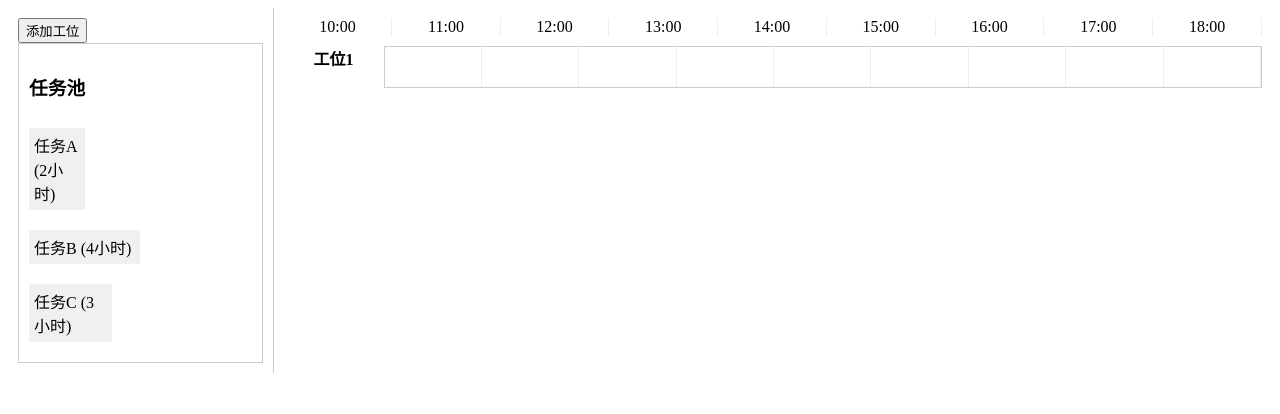
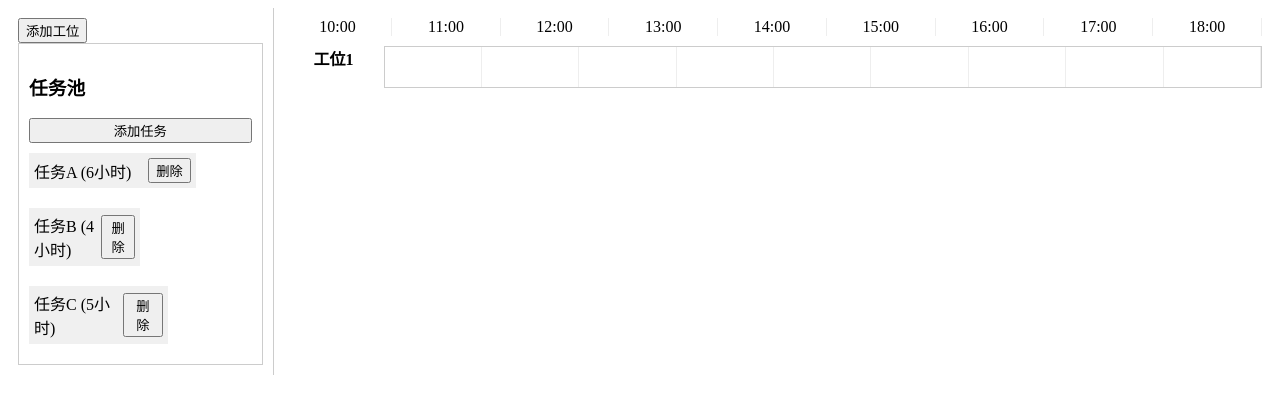
Before and after one commit to Ray-Soong/schedulesystem, a Vue app in the folder scheduler/: page / in a window 1280 px wide. Shown: the top 414 px of the page. Built offline with nearby package versions, Linux system fonts and the light colour scheme.

Commit message:
支持任务的添加和删除

```diff
--- a/scheduler/src/components/TaskPool.vue
+++ b/scheduler/src/components/TaskPool.vue
@@ -1,6 +1,7 @@
 <template>
   <div class="task-pool">
     <h3>任务池</h3>
+    <button @click="showAddTaskModal = true">添加任务</button>
     <div
       v-for="task in tasks"
       :key="task.id"
@@ -10,6 +11,23 @@
       @dragstart="onDragStart(task)"
     >
       {{ task.name }} ({{ task.hours }}小时)
+      <button @click="deleteTask(task.id)">删除</button>
+    </div>
+
+    <div v-if="showAddTaskModal" class="modal">
+      <div class="modal-content">
+        <h3>添加任务</h3>
+        <label>
+          任务名称:
+          <input v-model="newTask.name" type="text" />
+        </label>
+        <label>
+          任务时长:
+          <input v-model.number="newTask.hours" type="number" min="1" max="8" />
+        </label>
+        <button @click="addTask">确认</button>
+        <button @click="showAddTaskModal = false">取消</button>
+      </div>
     </div>
   </div>
 </template>
@@ -20,12 +38,33 @@ export default {
   props: {
     tasks: Array, // 从父组件接收任务列表
   },
+  data() {
+    return {
+      showAddTaskModal: false,
+      newTask: {
+        name: "",
+        hours: 1,
+      },
+    };
+  },
   methods: {
     onDragStart(task) {
       event.dataTransfer.setData("task", JSON.stringify(task));
     },
     taskWidth(hours) {
       return (hours / 8) * 100;
+    },
+    addTask() {
+      if (this.newTask.name && this.newTask.hours > 0 && this.newTask.hours <= 8) {
+        const newTask = { ...this.newTask, id: Date.now() };
+        this.$emit("add-task", newTask); // 向父组件传递任务
+        this.newTask.name = "";
+        this.newTask.hours = 1;
+        this.showAddTaskModal = false;
+      }
+    },
+    deleteTask(taskId) {
+      this.$emit("delete-task", taskId); // 通知父组件删除任务
     },
   },
 };
@@ -44,5 +83,24 @@ export default {
   background-color: #f0f0f0;
   cursor: move;
   box-sizing: border-box;
+  display: flex;
+  justify-content: space-between;
+  align-items: center;
+}
+.modal {
+  position: fixed;
+  top: 0;
+  left: 0;
+  width: 100%;
+  height: 100%;
+  background: rgba(0, 0, 0, 0.5);
+  display: flex;
+  justify-content: center;
+  align-items: center;
+}
+.modal-content {
+  background: white;
+  padding: 20px;
+  border-radius: 5px;
 }
 </style>
--- a/scheduler/src/components/TaskScheduler.vue
+++ b/scheduler/src/components/TaskScheduler.vue
@@ -2,7 +2,7 @@
   <div class="task-scheduler">
     <div class="left-panel">
       <AddWorkstationButton @add-workstation="addWorkstation" />
-      <TaskPool :tasks="tasks" />
+      <TaskPool :tasks="tasks" @add-task="addTask" @delete-task="deleteTask" />
     </div>
     <div class="right-panel">
       <WorkstationPool
@@ -24,9 +24,9 @@ export default {
   data() {
     return {
       tasks: [
-        { id: 1, name: "任务A", hours: 2 },
+        { id: 1, name: "任务A", hours: 6 },
         { id: 2, name: "任务B", hours: 4 },
-        { id: 3, name: "任务C", hours: 3 },
+        { id: 3, name: "任务C", hours: 5 },
       ],
       workstations: [
         { id: 1, name: "工位1", tasks: [] },
@@ -40,6 +40,12 @@ export default {
         name: name,
         tasks: [],
       });
+    },
+    addTask(task) {
+      this.tasks.push(task); // 添加任务到任务池
+    },
+    deleteTask(taskId) {
+      this.tasks = this.tasks.filter((task) => task.id !== taskId); // 删除任务
     },
     assignTaskToWorkstation({ task, workstationId, hour }) {
       // 将任务从任务池中移除
--- a/scheduler/src/components/WorkstationPool.vue
+++ b/scheduler/src/components/WorkstationPool.vue
@@ -1,17 +1,14 @@
 <template>
   <div class="workstation-pool">
-    <!-- 时间线，统一显示在所有工位上方 -->
     <div class="time-line">
       <div v-for="hour in 9" :key="hour" class="time-line-hour">
         {{ hour + 9 }}:00
       </div>
     </div>
 
-    <!-- 工位行 -->
     <div v-for="workstation in workstations" :key="workstation.id" class="workstation-row">
       <div class="workstation-name">{{ workstation.name }}</div>
       <div class="workstation-timeline" @dragover.prevent @drop="onDrop($event, workstation.id)">
-        <!-- 仅显示网格，不显示具体时间 -->
         <div v-for="hour in 9" :key="hour" class="hour-block">
           <div
             v-for="task in filteredTasks(workstation.tasks, hour)"
```
